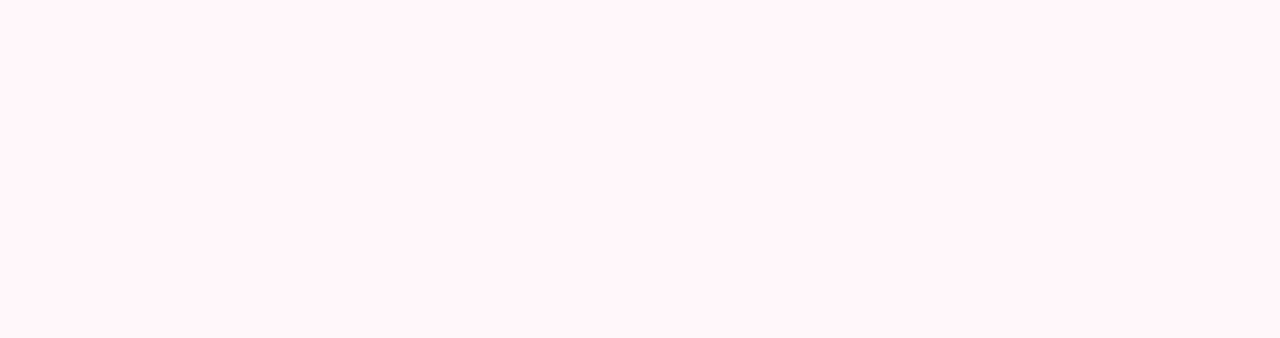
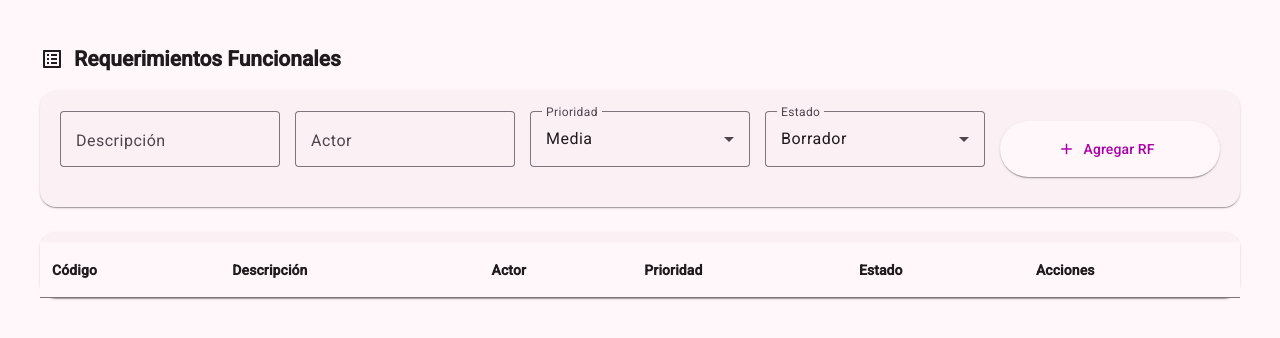
Before and after one commit to LuisAndana/front-grafo-generator, an Angular app: page /requerimientos/rf in a window 1280 px wide. Before the commit this address led to /. Shown: the top 338 px of the page. Built offline with nearby package versions, Linux system fonts and the light colour scheme.

Commit message:
puntos 5 y 6 listos
diseño de requerimientos funcionales y no funcionales

```diff
--- a/src/app/app.routes.ts
+++ b/src/app/app.routes.ts
@@ -28,13 +28,13 @@ export const routes: Routes = [
     path: 'elicitacion',
     loadChildren: () =>
       import('./features/elicitacion/elicitacion-module')
-        .then(m => m.ElicitacionModule)
+        .then(m => m.ElicitacionRoutingModule)
   },
   {
     path: 'requerimientos',
     loadChildren: () =>
       import('./features/requerimientos/requerimientos-module')
-        .then(m => m.RequerimientosModule)
+        .then(m => m.RequerimientosRoutingModule)
   },
   {
     path: 'negociacion',
--- a/src/app/features/requerimientos/pages/rf/rf.css
+++ b/src/app/features/requerimientos/pages/rf/rf.css
@@ -0,0 +1,60 @@
+.container {
+  padding: 30px;
+  max-width: 1200px;
+  margin: auto;
+}
+
+h2 {
+  display: flex;
+  align-items: center;
+  gap: 10px;
+  margin-bottom: 20px;
+}
+
+.form-card {
+  display: grid;
+  grid-template-columns: repeat(auto-fit, minmax(200px, 1fr));
+  gap: 15px;
+  padding: 20px;
+  margin-bottom: 25px;
+  border-radius: 16px;
+}
+
+mat-card {
+  border-radius: 16px;
+}
+
+button {
+  align-self: center;
+  height: 56px;
+}
+
+table {
+  width: 100%;
+  margin-top: 10px;
+}
+
+th {
+  font-weight: 600;
+  background-color: #f5f5f5;
+}
+
+td, th {
+  padding: 12px !important;
+}
+
+mat-chip {
+  font-weight: 500;
+}
+
+/* Estados visuales opcionales */
+.mat-chip {
+  border-radius: 8px;
+}
+
+/* Responsive */
+@media (max-width: 768px) {
+  .form-card {
+    grid-template-columns: 1fr;
+  }
+}
--- a/src/app/features/requerimientos/pages/rf/rf.html
+++ b/src/app/features/requerimientos/pages/rf/rf.html
@@ -1 +1,90 @@
-<p>rf works!</p>
+<div class="container">
+
+  <h2><mat-icon>list_alt</mat-icon> Requerimientos Funcionales</h2>
+
+  <mat-card class="form-card">
+
+    <mat-form-field appearance="outline">
+      <mat-label>Descripción</mat-label>
+      <input matInput [(ngModel)]="descripcion">
+    </mat-form-field>
+
+    <mat-form-field appearance="outline">
+      <mat-label>Actor</mat-label>
+      <input matInput [(ngModel)]="actor">
+    </mat-form-field>
+
+    <mat-form-field appearance="outline">
+      <mat-label>Prioridad</mat-label>
+      <mat-select [(ngModel)]="prioridad">
+        <mat-option value="Alta">Alta</mat-option>
+        <mat-option value="Media">Media</mat-option>
+        <mat-option value="Baja">Baja</mat-option>
+      </mat-select>
+    </mat-form-field>
+
+    <mat-form-field appearance="outline">
+      <mat-label>Estado</mat-label>
+      <mat-select [(ngModel)]="estado">
+        <mat-option value="Borrador">Borrador</mat-option>
+        <mat-option value="En progreso">En progreso</mat-option>
+        <mat-option value="Completado">Completado</mat-option>
+      </mat-select>
+    </mat-form-field>
+
+    <button mat-raised-button color="primary" (click)="agregar()">
+      <mat-icon>add</mat-icon> Agregar RF
+    </button>
+
+  </mat-card>
+
+
+  <!-- TABLA -->
+  <mat-card>
+
+    <table mat-table [dataSource]="requerimientos" class="mat-elevation-z2">
+
+      <ng-container matColumnDef="codigo">
+        <th mat-header-cell *matHeaderCellDef>Código</th>
+        <td mat-cell *matCellDef="let r">{{r.codigo}}</td>
+      </ng-container>
+
+      <ng-container matColumnDef="descripcion">
+        <th mat-header-cell *matHeaderCellDef>Descripción</th>
+        <td mat-cell *matCellDef="let r">{{r.descripcion}}</td>
+      </ng-container>
+
+      <ng-container matColumnDef="actor">
+        <th mat-header-cell *matHeaderCellDef>Actor</th>
+        <td mat-cell *matCellDef="let r">{{r.actor}}</td>
+      </ng-container>
+
+      <ng-container matColumnDef="prioridad">
+        <th mat-header-cell *matHeaderCellDef>Prioridad</th>
+        <td mat-cell *matCellDef="let r">
+          <mat-chip>{{r.prioridad}}</mat-chip>
+        </td>
+      </ng-container>
+
+      <ng-container matColumnDef="estado">
+        <th mat-header-cell *matHeaderCellDef>Estado</th>
+        <td mat-cell *matCellDef="let r">{{r.estado}}</td>
+      </ng-container>
+
+      <ng-container matColumnDef="acciones">
+        <th mat-header-cell *matHeaderCellDef>Acciones</th>
+        <td mat-cell *matCellDef="let r; let i = index">
+          <button mat-icon-button color="warn" (click)="eliminar(i)">
+            <mat-icon>delete</mat-icon>
+          </button>
+        </td>
+      </ng-container>
+
+      <tr mat-header-row *matHeaderRowDef="columnas"></tr>
+      <tr mat-row *matRowDef="let row; columns: columnas;"></tr>
+
+    </table>
+
+  </mat-card>
+
+</div>
--- a/src/app/features/requerimientos/pages/rf/rf.ts
+++ b/src/app/features/requerimientos/pages/rf/rf.ts
@@ -1,11 +1,63 @@
 import { Component } from '@angular/core';
+import { CommonModule } from '@angular/common';
+import { FormsModule } from '@angular/forms';
+
+import { MatCardModule } from '@angular/material/card';
+import { MatFormFieldModule } from '@angular/material/form-field';
+import { MatInputModule } from '@angular/material/input';
+import { MatSelectModule } from '@angular/material/select';
+import { MatButtonModule } from '@angular/material/button';
+import { MatIconModule } from '@angular/material/icon';
+import { MatTableModule } from '@angular/material/table';
+import { MatChipsModule } from '@angular/material/chips';
 
 @Component({
   selector: 'app-rf',
-  imports: [],
+  standalone: true,
+  imports: [
+    CommonModule,
+    FormsModule,
+    MatCardModule,
+    MatFormFieldModule,
+    MatInputModule,
+    MatSelectModule,
+    MatButtonModule,
+    MatIconModule,
+    MatTableModule,
+    MatChipsModule
+  ],
   templateUrl: './rf.html',
-  styleUrl: './rf.css',
+  styleUrls: ['./rf.css']
 })
 export class Rf {
 
+  descripcion = '';
+  actor = '';
+  prioridad = 'Media';
+  estado = 'Borrador';
+
+  contador = 1;
+
+  requerimientos: any[] = [];
+
+  columnas = ['codigo', 'descripcion', 'actor', 'prioridad', 'estado', 'acciones'];
+
+  agregar() {
+    const codigo = `RF0${this.contador++}`;
+
+    this.requerimientos.push({
+      codigo,
+      descripcion: this.descripcion,
+      actor: this.actor,
+      prioridad: this.prioridad,
+      estado: this.estado
+    });
+
+    this.descripcion = '';
+    this.actor = '';
+  }
+
+  eliminar(index: number) {
+    this.requerimientos.splice(index, 1);
+  }
 }
--- a/src/app/features/requerimientos/pages/rnf/rnf.css
+++ b/src/app/features/requerimientos/pages/rnf/rnf.css
@@ -0,0 +1,56 @@
+.container {
+  padding: 30px;
+  max-width: 1100px;
+  margin: auto;
+}
+
+h2 {
+  display: flex;
+  align-items: center;
+  gap: 10px;
+  margin-bottom: 20px;
+}
+
+.form-card {
+  display: grid;
+  grid-template-columns: repeat(auto-fit, minmax(220px, 1fr));
+  gap: 15px;
+  padding: 20px;
+  margin-bottom: 25px;
+  border-radius: 16px;
+}
+
+mat-card {
+  border-radius: 16px;
+}
+
+button {
+  align-self: center;
+  height: 56px;
+}
+
+table {
+  width: 100%;
+}
+
+th {
+  font-weight: 600;
+  background-color: #f5f5f5;
+}
+
+td, th {
+  padding: 12px !important;
+}
+
+/* Hover elegante */
+table tr:hover {
+  background-color: #f9f9f9;
+  transition: 0.2s;
+}
+
+/* Responsive */
+@media (max-width: 768px) {
+  .form-card {
+    grid-template-columns: 1fr;
+  }
+}
--- a/src/app/features/requerimientos/pages/rnf/rnf.html
+++ b/src/app/features/requerimientos/pages/rnf/rnf.html
@@ -1 +1,73 @@
-<p>rnf works!</p>
+<div class="container">
+
+  <h2><mat-icon>security</mat-icon> Requerimientos No Funcionales</h2>
+
+  <mat-card class="form-card">
+
+    <mat-form-field appearance="outline">
+      <mat-label>Tipo</mat-label>
+      <mat-select [(ngModel)]="tipo">
+        <mat-option value="Seguridad">Seguridad</mat-option>
+        <mat-option value="Rendimiento">Rendimiento</mat-option>
+        <mat-option value="Usabilidad">Usabilidad</mat-option>
+        <mat-option value="Compatibilidad">Compatibilidad</mat-option>
+      </mat-select>
+    </mat-form-field>
+
+    <mat-form-field appearance="outline">
+      <mat-label>Descripción</mat-label>
+      <input matInput [(ngModel)]="descripcion">
+    </mat-form-field>
+
+    <mat-form-field appearance="outline">
+      <mat-label>Métrica</mat-label>
+      <input matInput placeholder="Ej: Tiempo respuesta ≤ 2 seg" [(ngModel)]="metrica">
+    </mat-form-field>
+
+    <button mat-raised-button color="primary" (click)="agregar()">
+      <mat-icon>add</mat-icon> Registrar RNF
+    </button>
+
+  </mat-card>
+
+  <mat-card>
+
+    <table mat-table [dataSource]="rnfList">
+
+      <ng-container matColumnDef="codigo">
+        <th mat-header-cell *matHeaderCellDef>Código</th>
+        <td mat-cell *matCellDef="let r">{{r.codigo}}</td>
+      </ng-container>
+
+      <ng-container matColumnDef="tipo">
+        <th mat-header-cell *matHeaderCellDef>Tipo</th>
+        <td mat-cell *matCellDef="let r">{{r.tipo}}</td>
+      </ng-container>
+
+      <ng-container matColumnDef="descripcion">
+        <th mat-header-cell *matHeaderCellDef>Descripción</th>
+        <td mat-cell *matCellDef="let r">{{r.descripcion}}</td>
+      </ng-container>
+
+      <ng-container matColumnDef="metrica">
+        <th mat-header-cell *matHeaderCellDef>Métrica</th>
+        <td mat-cell *matCellDef="let r">{{r.metrica}}</td>
+      </ng-container>
+
+      <ng-container matColumnDef="acciones">
+        <th mat-header-cell *matHeaderCellDef>Acciones</th>
+        <td mat-cell *matCellDef="let r; let i = index">
+          <button mat-icon-button color="warn" (click)="eliminar(i)">
+            <mat-icon>delete</mat-icon>
+          </button>
+        </td>
+      </ng-container>
+
+      <tr mat-header-row *matHeaderRowDef="columnas"></tr>
+      <tr mat-row *matRowDef="let row; columns: columnas;"></tr>
+
+    </table>
+
+  </mat-card>
+
+</div>
--- a/src/app/features/requerimientos/pages/rnf/rnf.ts
+++ b/src/app/features/requerimientos/pages/rnf/rnf.ts
@@ -1,11 +1,59 @@
 import { Component } from '@angular/core';
+import { CommonModule } from '@angular/common';
+import { FormsModule } from '@angular/forms';
+
+import { MatCardModule } from '@angular/material/card';
+import { MatFormFieldModule } from '@angular/material/form-field';
+import { MatInputModule } from '@angular/material/input';
+import { MatSelectModule } from '@angular/material/select';
+import { MatButtonModule } from '@angular/material/button';
+import { MatTableModule } from '@angular/material/table';
+import { MatIconModule } from '@angular/material/icon';
 
 @Component({
   selector: 'app-rnf',
-  imports: [],
+  standalone: true,
+  imports: [
+    CommonModule,
+    FormsModule,
+    MatCardModule,
+    MatFormFieldModule,
+    MatInputModule,
+    MatSelectModule,
+    MatButtonModule,
+    MatTableModule,
+    MatIconModule
+  ],
   templateUrl: './rnf.html',
-  styleUrl: './rnf.css',
+  styleUrls: ['./rnf.css']
 })
 export class Rnf {
 
+  tipo = '';
+  descripcion = '';
+  metrica = '';
+
+  contador = 1;
+  rnfList: any[] = [];
+
+  columnas = ['codigo', 'tipo', 'descripcion', 'metrica', 'acciones'];
+
+  agregar() {
+    const codigo = `RNF0${this.contador++}`;
+
+    this.rnfList.push({
+      codigo,
+      tipo: this.tipo,
+      descripcion: this.descripcion,
+      metrica: this.metrica
+    });
+
+    this.tipo = '';
+    this.descripcion = '';
+    this.metrica = '';
+  }
+
+  eliminar(index: number) {
+    this.rnfList.splice(index, 1);
+  }
 }
```
Also changed, not shown: src/app/features/requerimientos/requerimientos-module.ts (+21 -9 lines).
